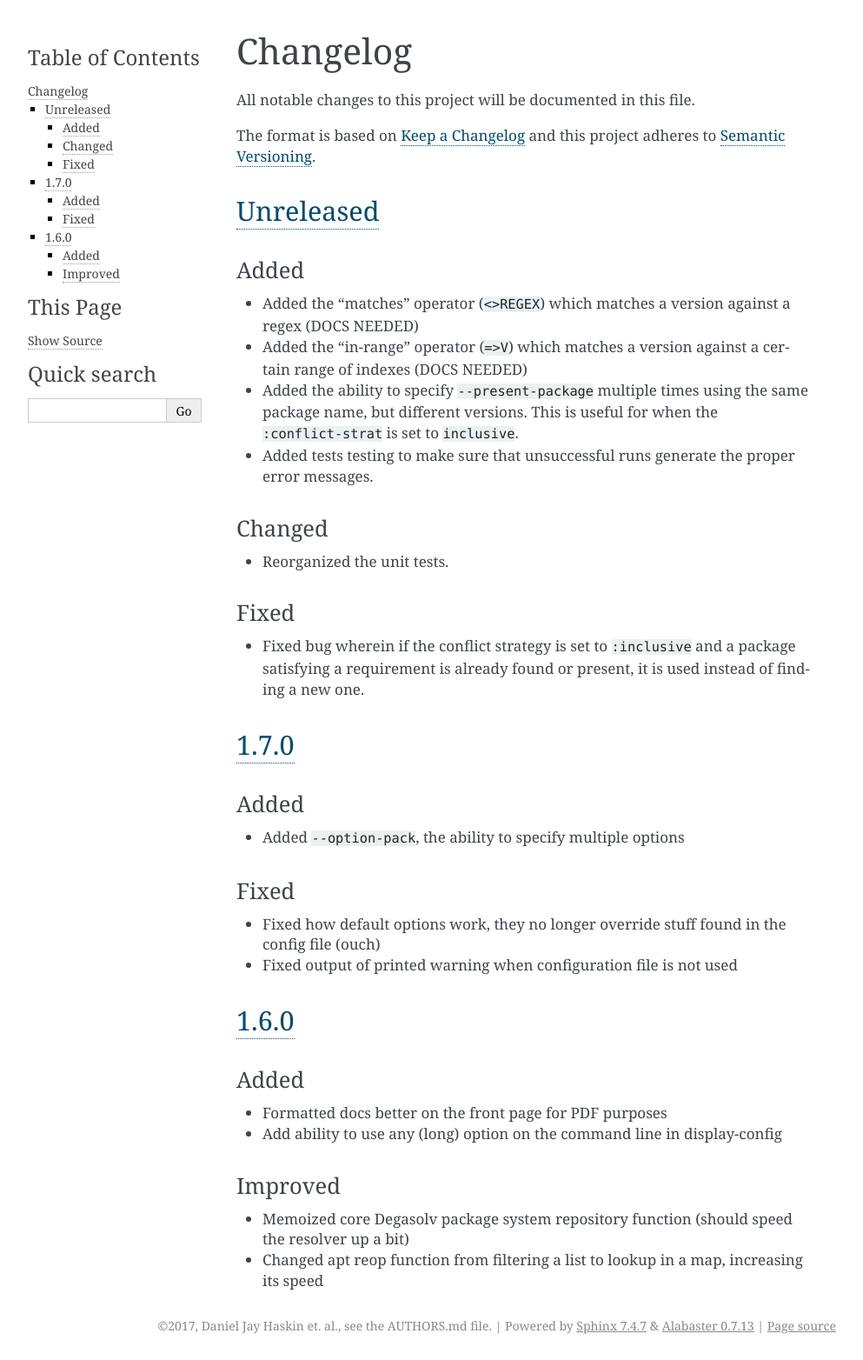
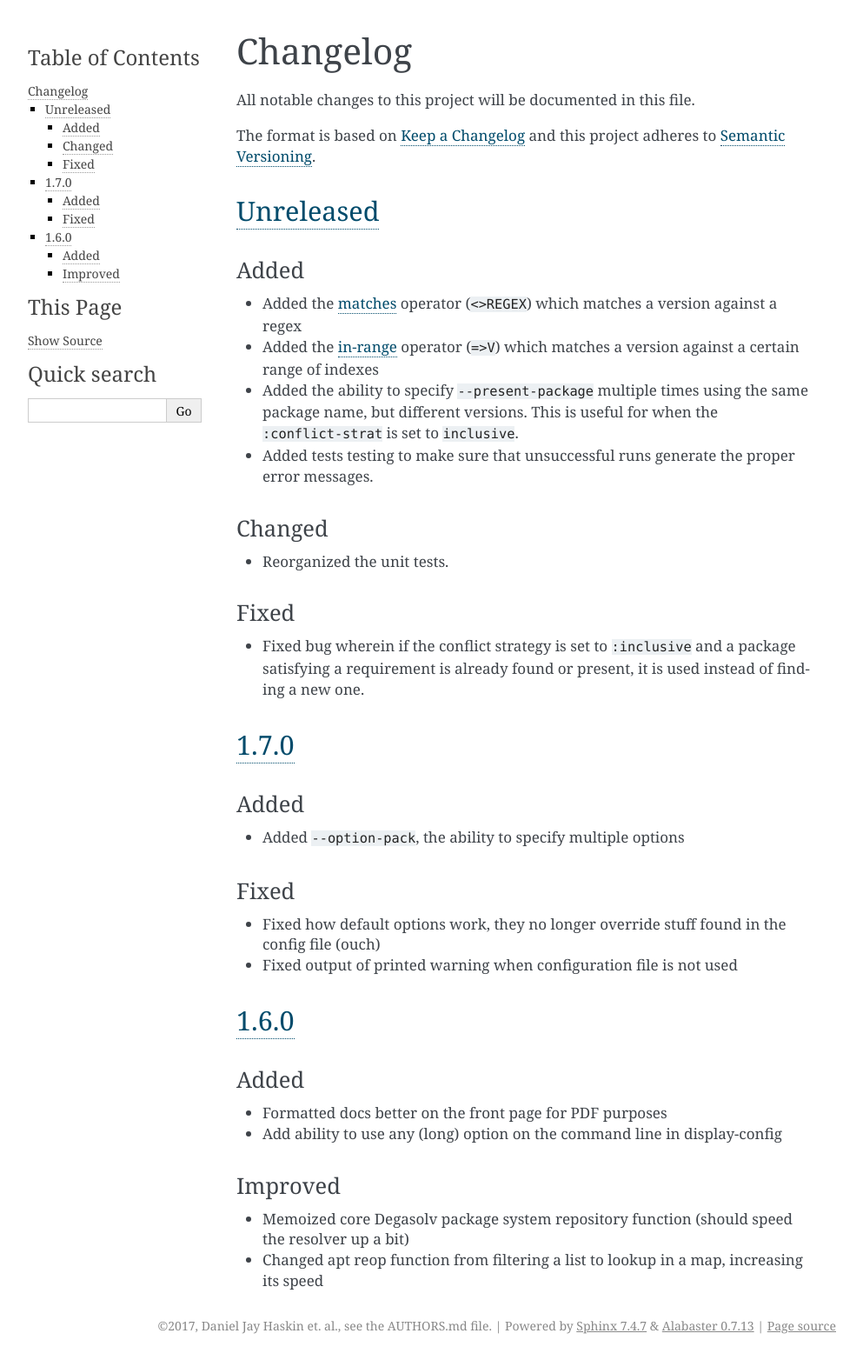
Before and after one commit to djhaskin987/degasolv, a Sphinx documentation site: the page built from docs/changelog.rst, in a window 1280 px wide. Shown: the whole page at 87% size, without its empty margins (148-1141 px from the left). Built offline with Sphinx 7.4.7, drawn with Linux system fonts in a browser that asks for light colours.

Commit message:
Finish docs for in-range and matches

```diff
--- a/docs/changelog.rst
+++ b/docs/changelog.rst
@@ -13,10 +13,10 @@ and this project adheres to `Semantic Versioning`_.
 -------------
 Added
 +++++
-- Added the "matches" operator (``<>REGEX``) which matches a version against
-  a regex (DOCS NEEDED)
-- Added the "in-range" operator (``=>V``) which matches a version against
-  a certain range of indexes (DOCS NEEDED)
+- Added the :ref:`matches <matches>` operator (``<>REGEX``) which matches a version against
+  a regex
+- Added the :ref:`in-range <in-range>` operator (``=>V``) which matches a version against
+  a certain range of indexes
 
 - Added the ability to specify ``--present-package`` multiple times using the
   same package name, but different versions. This is useful for when the
```
Also changed, not shown: docs/command-reference.rst (+12 -2 lines).
